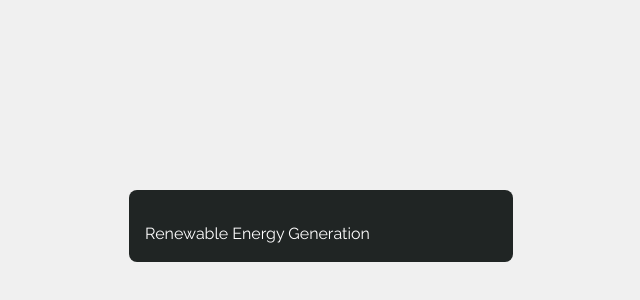
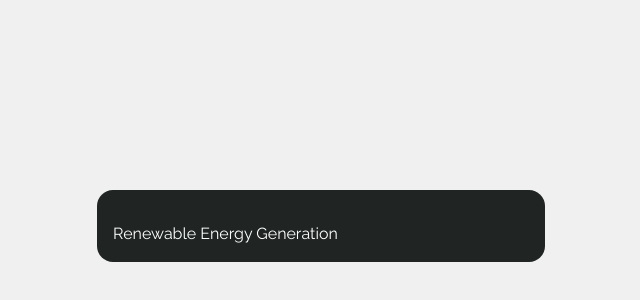
Before and after one commit to killian-dv/renewable-energy-generation-card, a React (Vite) app: page / in a window 1280 px wide. Shown: the part 174-474 px from the top of the page, without its empty margins (319-959 px from the left). Built offline with nearby package versions, Linux system fonts and the light colour scheme; some icons are missing.

Commit message:
Update Card component styles

```diff
--- a/src/components/card.tsx
+++ b/src/components/card.tsx
@@ -3,7 +3,7 @@ import type { ComponentProps } from "react";
 export const Card = ({ children, ...props }: ComponentProps<"div">) => {
   return (
     <div
-      className="bg-card-background text-card-foreground rounded-lg p-4 w-96"
+      className="bg-card-background text-card-foreground rounded-2xl p-4 w-md"
       {...props}
     >
       {children}
```
